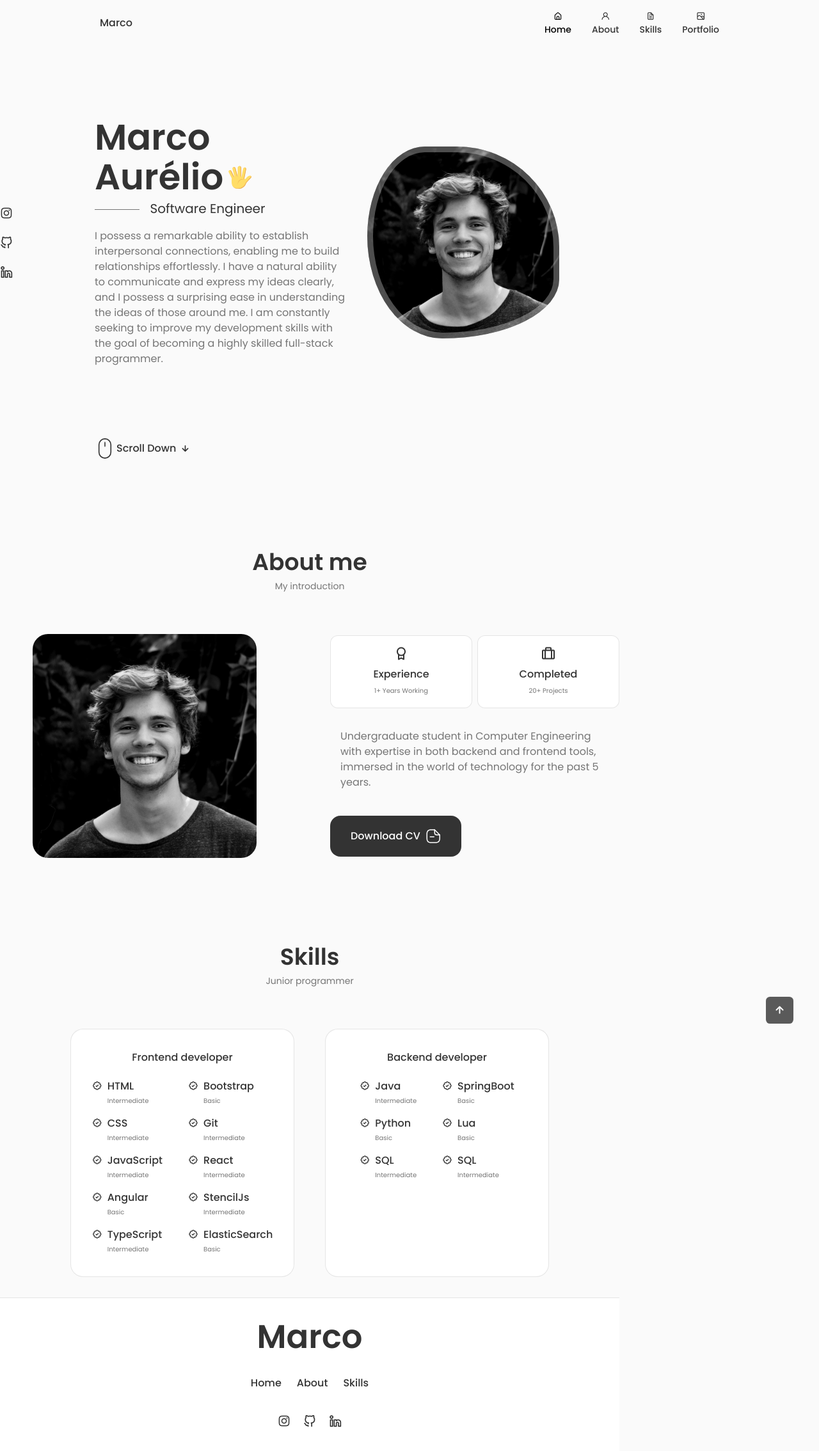
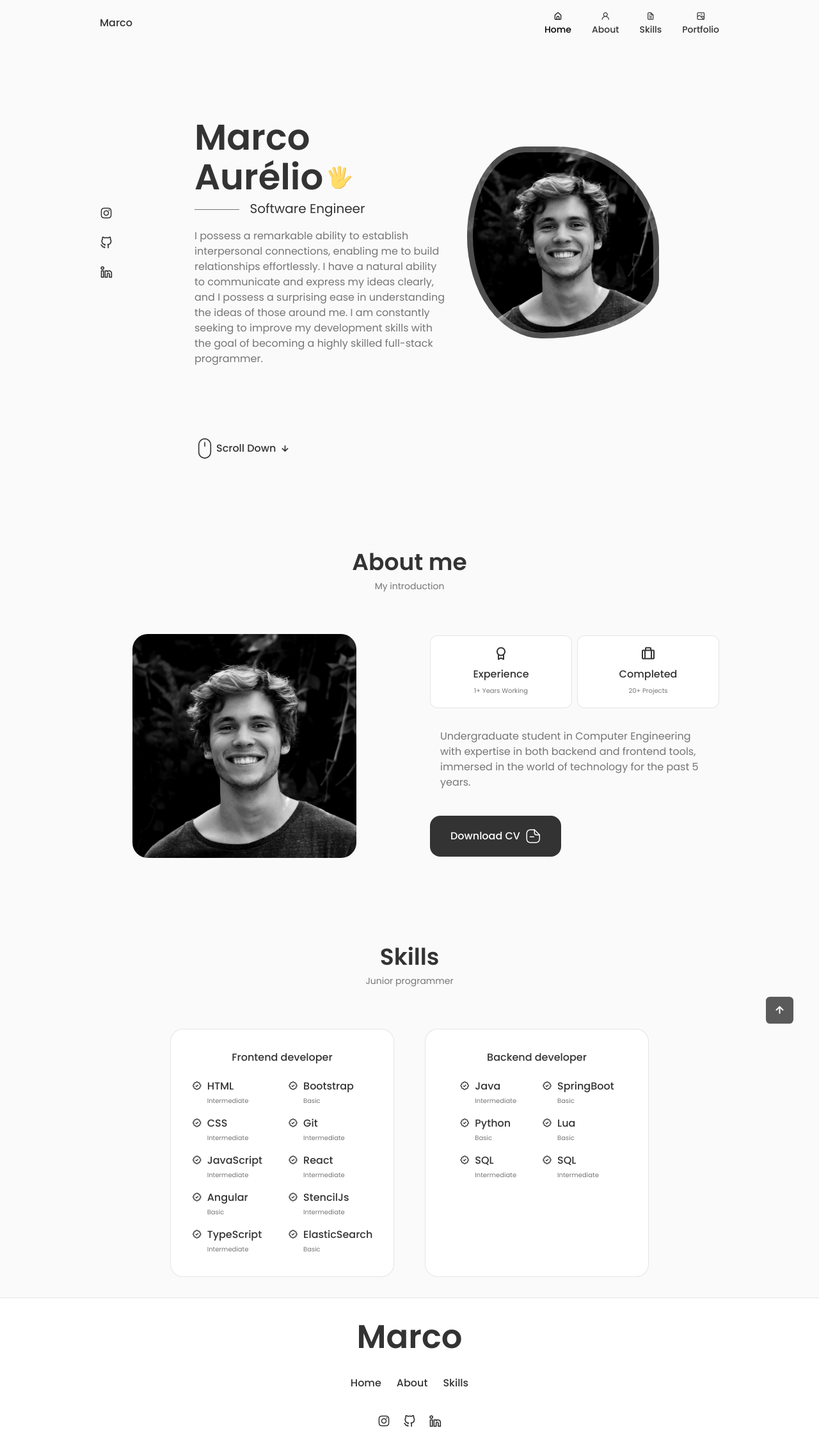
Before and after one commit to marcoafm26/my-portfolio-website, a React (Vite) app: page / in a window 1280 px wide. Shown: the whole page at 64% size. Built offline with nearby package versions, Linux system fonts and the light colour scheme.

Commit message:
fixed screen align

```diff
--- a/src/components/footer/footer.css
+++ b/src/components/footer/footer.css
@@ -1,6 +1,7 @@
 .footer {
     background-color: var(--container-color);
     border-top: 1px solid rgba(0, 0, 0, 0.1);
+    width: 100vw;
 }
 
 .footer__container {
@@ -32,7 +33,6 @@
     display: flex;
     justify-content: center;
     column-gap: 1.25rem;
-
 }
 
 .footer__social-link {
--- a/src/components/home/Home.jsx
+++ b/src/components/home/Home.jsx
@@ -6,7 +6,7 @@ import './home.css';
 const Home = () => {
     return (
         <section className="home section" id="home">
-            <div className="home__container container grid">
+            <div className="container home__container grid">
                 <div className="home__content grid">
                     <Social />
 
```
